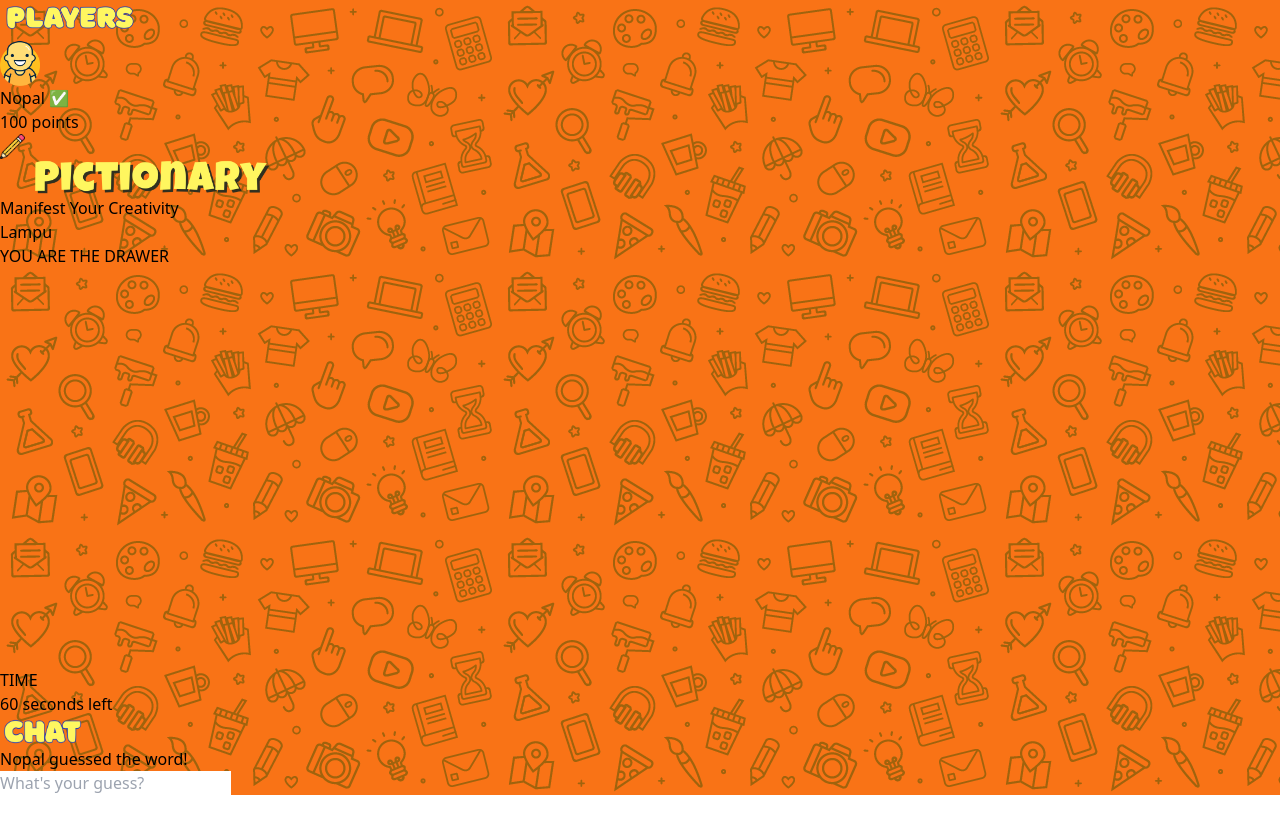
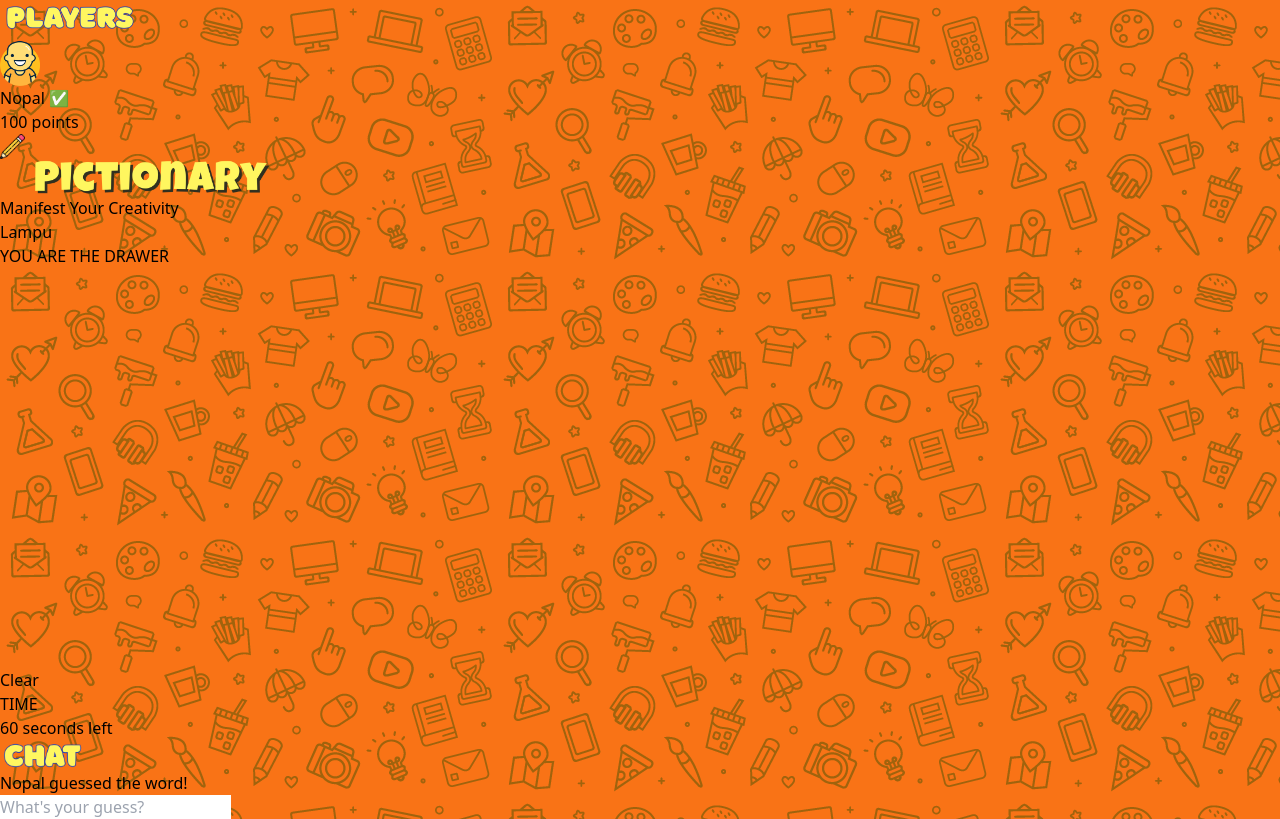
Before and after one commit to Pictionary-DrawingGames/GroupProject-pictionary, a React (Vite) app in the folder client/pictionary/: page /game in a window 1280 px wide. Built offline with nearby package versions, Linux system fonts and the light colour scheme.

Commit message:
CLIENT: DrawingBoard: Add clear drawing function

```diff
--- a/client/pictionary/src/components/DrawingBoard.jsx
+++ b/client/pictionary/src/components/DrawingBoard.jsx
@@ -4,6 +4,10 @@ export default function DrawingBoard({ sendData, word }) {
   const canvasRef = useRef(null);
   const contextRef = useRef(null);
   const isDrawing = useRef(false);
+
+  const handleErase = () => {
+    useRef(null);
+  };
 
   useEffect(() => {
     const canvas = canvasRef.current;
@@ -78,9 +82,17 @@ export default function DrawingBoard({ sendData, word }) {
     };
   }, []);
 
+  const handleClearCanvas = () => {
+    const canvas = canvasRef.current;
+    const context = contextRef.current;
+    context.clearRect(0, 0, canvas.width, canvas.height); // Membersihkan seluruh canvas
+  };
+
   return (
     <>
       <div className="flex flex-col items-center relative pt-4">
+        <div className="flex justify-between">
+          <div className="flex justify-center">
             <p className="absolute top-10">Lampu</p>
             <h1 className="font-bold absolute top-0 bg-[#FFBF1F] border-2 rounded-full px-4 py-1 border-[#431407] text-xs">
               YOU ARE THE DRAWER
@@ -93,6 +105,17 @@ export default function DrawingBoard({ sendData, word }) {
               className="bg-white rounded-lg border-2 border-[#431407]"
             ></canvas>
           </div>
+
+          <div className="drop-shadow-xl">
+            <button
+              onClick={handleClearCanvas}
+              className="ml-1 mt-1 border border-black bg-white text-black px-4 py-2 rounded-lg"
+            >
+              Clear
+            </button>
+          </div>
+        </div>
+      </div>
     </>
   );
 }
```
Lines whose indentation alone changed are shown as unchanged.
